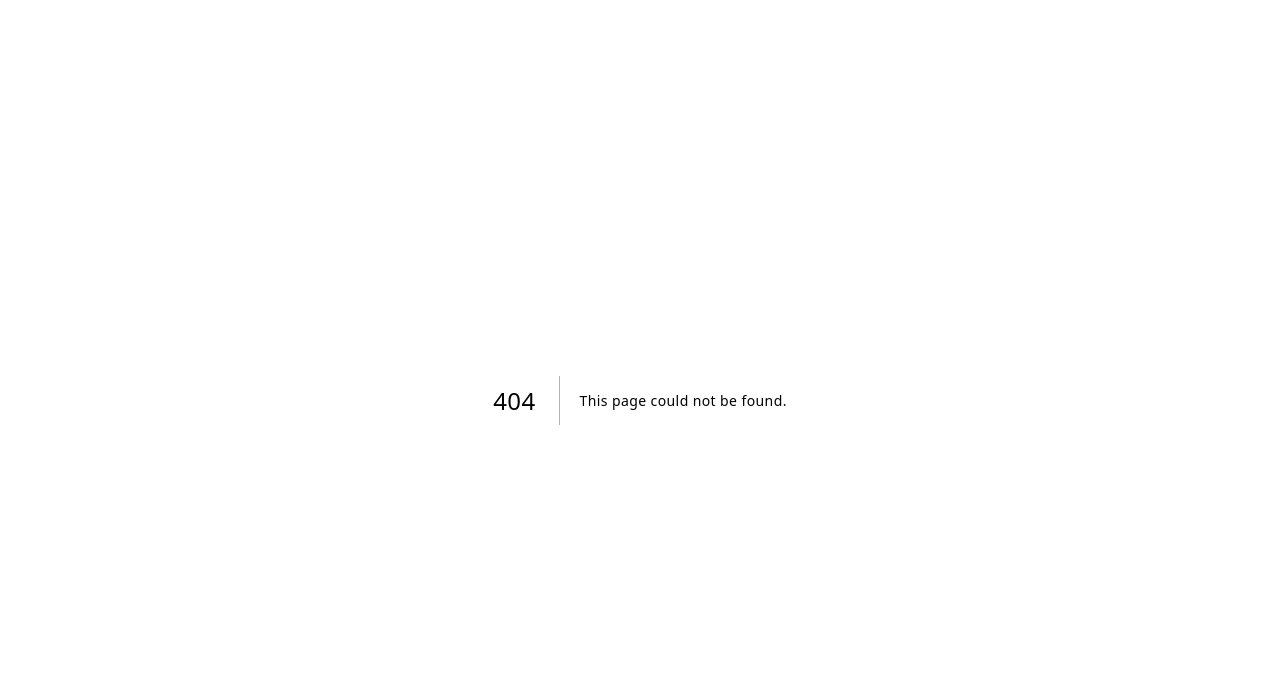
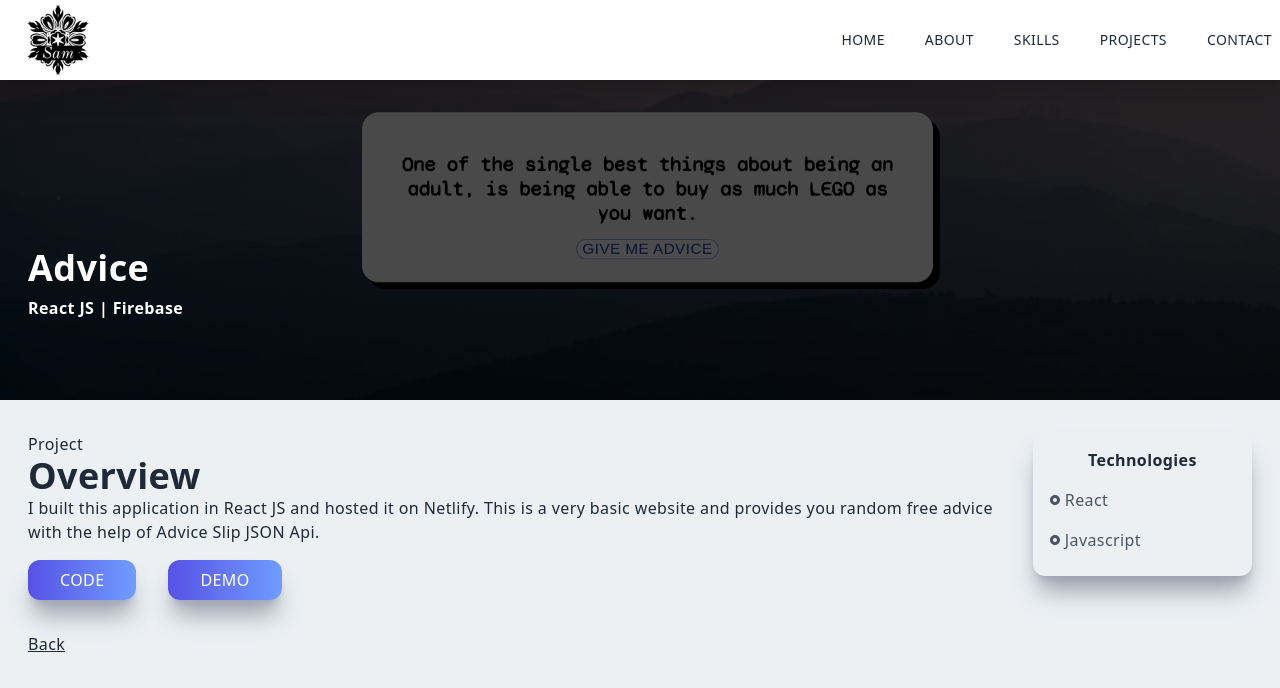
Before and after one commit to sam1322/portfolio-nextjs, a Next.js app: page /projects/advice in a window 1280 px wide. Before the commit this address had no page. Shown: the top 688 px of the page. Built offline with nearby package versions, Linux system fonts and the light colour scheme.

Commit message:
finally finished the tutorial , some loose ends left but they will be taken care later

```diff
--- a/components/About.js
+++ b/components/About.js
@@ -4,8 +4,8 @@ import AboutImg from 'public/assets/about.jpg';
 import Image from "next/image";
 const About = () => {
   return (
-    <div className="w-full md:h-screen p-2 flex items-center py-16">
-      <div className="max-w-[1240px] m-auto md:grid grid-cols-3 gap-8">
+    <div id="about" className="w-full md:h-full p-2 flex items-center py-16">
+      <div className="max-w-[1240px] m-auto md:grid grid-cols-2 gap-8">
         <div>
           {/* <div className='col-span-2'> */}
           <p className="uppercase text-xl tracking-widest text-[#5651e5]">About</p>
@@ -23,7 +23,7 @@ const About = () => {
             the best tool for the job.
             <br />I am also familiar with backend technologies such as Java and Springboot.
           </p>
-          <Link href='/projects'>
+          <Link href='/#projects'>
             <p className='py-2 text-gray-600 underline cursor-pointer'>
               Check out some of my latest projects.
             </p>
--- a/components/Contact.js
+++ b/components/Contact.js
@@ -9,7 +9,7 @@ import Link from "next/link";
 
 const Contact = () => {
   return (
-    <div className="w-full lg:h-screen">
+    <div id="contact" className="w-full lg:h-screen">
       <div className="max-w-[1240px] m-auto px-2 py-16 w-full  ">
         <p className="text-xl tracking-widest uppercase text-[#5651E5]">
           Contact
--- a/components/Navbar.js
+++ b/components/Navbar.js
@@ -1,43 +1,50 @@
 import Image from "next/image";
-import React, {useState} from "react";
+import React, { useState } from "react";
 import navLogo from "public/assets/navLogo.png";
 import Link from "next/link";
-import {AiOutlineClose, AiOutlineMail, AiOutlineMenu} from "react-icons/ai";
-import {FaGithub, FaLinkedinIn} from "react-icons/fa";
-import {BsFillPersonLinesFill} from "react-icons/bs";
+import { AiOutlineClose, AiOutlineMail, AiOutlineMenu } from "react-icons/ai";
+import { FaGithub, FaLinkedinIn } from "react-icons/fa";
+import { BsFillPersonLinesFill } from "react-icons/bs";
+
 const Navbar = (props) => {
   const [nav, setNav] = useState(false);
   const handleNav = () => {
     setNav(!nav);
   };
+  const navList = [
+    { link: "/", title: "Home" },
+    { link: "/#about", title: "About" },
+    { link: "/#skills", title: "Skills" },
+    { link: "/#projects", title: "Projects" },
+    { link: "/#contact", title: "Contact" },
+  ];
   return (
     <div className="fixed w-full h-20 shadow-xl z-[100] bg-white">
       <div className="flex justify-between items-center w-full h-full px-2 2xl:px-16">
-        <Image src={navLogo} width="75" height="50" alt="Logo" />
+        <Link href="/">
+          <Image src={navLogo} width="100" height="50" alt="Logo" />
+        </Link>
         <div>
           <ul className="hidden md:flex">
-            <Link href="/">
-              <li className="ml-10 text-sm uppercase hover:border-b ">Home </li>
+            {navList.map((item, index) => (
+              <Link href={item.link} key={index}>
+                <li className="ml-10 text-sm uppercase hover:border-b ">
+                  {item.title}
+                </li>
               </Link>
-            <Link href="/">
-              <li className="ml-10 text-sm uppercase hover:border-b ">About </li>
-            </Link>
-            <Link href="/">
-              <li className="ml-10 text-sm uppercase hover:border-b ">Skills</li>
-            </Link>
-            <Link href="/">
-              <li className="ml-10 text-sm uppercase hover:border-b ">Projects </li>
-            </Link>
-            <Link href="/">
-              <li className="ml-10 text-sm uppercase hover:border-b ">Contact </li>
-            </Link>
+            ))}
           </ul>
           <div onClick={handleNav} className="md:hidden">
             <AiOutlineMenu size={20} />
           </div>
         </div>
       </div>
-      <div className={nav ? "md:hidden fixed left-0 top-0 w-full h-screen  bg-black/70" : ""}>
+      <div
+        className={
+          nav ? "md:hidden fixed left-0 top-0 w-full h-screen  bg-black/70" : ""
+        }
+        onClick={handleNav}
+      ></div>
       <div
         className={
           nav
@@ -47,8 +54,13 @@ const Navbar = (props) => {
       >
         <div>
           <div className="flex w-full items-center justify-between">
-              <Image src={navLogo} width="60" height="35" alt="Logo" />
-              <div onClick={handleNav} className="rounded-full shadow-lg shadow-gray-400 p-3 cursor-pointer">
+            <Link href="/" onClick={handleNav}>
+              <Image src={navLogo} width="100" height="35" alt="Logo" />
+            </Link>
+            <div
+              onClick={handleNav}
+              className="rounded-full shadow-lg shadow-gray-400 p-3 cursor-pointer"
+            >
               <AiOutlineClose />
             </div>
           </div>
@@ -60,24 +72,16 @@ const Navbar = (props) => {
         </div>
         <div className="py-4 flex flex-col">
           <ul className="uppercase">
-              <Link href="/">
-                <li className="py-4 text-sm"> Home</li>
+            {navList.map((item, index) => (
+              <Link href={item.link} key={index} onClick={handleNav}>
+                <li className="py-4 text-sm"> {item.title}</li>
               </Link>
-              <Link href="/">
-                <li className="py-4 text-sm"> About</li>
-              </Link>
-              <Link href="/">
-                <li className="py-4 text-sm">Skills</li>
-              </Link>
-              <Link href="/">
-                <li className="py-4 text-sm"> Projects</li>
-              </Link>
-              <Link href="/">
-                <li className="py-4 text-sm">Contact</li>
-              </Link>
+            ))}
           </ul>
           <div className="pt-40">
-              <p className="uppercase tracking-widest text-[#5651e5]">Let&apos;s Connect </p>
+            <p className="uppercase tracking-widest text-[#5651e5]">
+              Let&apos;s Connect
+            </p>
             <div className="flex items-center justify-between my-4 w-full sm:w-[80%]">
               <div className="rounded-full shadow-lg shadow-gray-400 p-3 cursor-pointer hover:scale-105 ease-in duration-300 ">
                 <FaLinkedinIn />
@@ -96,7 +100,6 @@ const Navbar = (props) => {
         </div>
       </div>
     </div>
-    </div>
   );
 };
 
--- a/components/ProjectItem.js
+++ b/components/ProjectItem.js
@@ -3,25 +3,23 @@ import Link from "next/link";
 import Image from "next/image";
 
 const ProjectItem = (props) => {
-  const { backgroundImg, title, projectUrl,hostedUrl } = props;
+  const { projectImg, title  , link} = props;
   return (
     <div className="relative flex items-center justify-center h-auto w-full shadow-xl shadow-gray-400 rounded-xl p-4 group hover:bg-gradient-to-r from-[#5651e5] to-[#709dff]">
       <Image
         className="rounded-xl group-hover:opacity-10"
-        src={backgroundImg.src}
+        src={projectImg.src}
         alt="/"
         width={600}
         height={100}
       />
       <div className="hidden group-hover:block absolute">
         {/* <div className='hidden group-hover:block absolute top-[50%] left-[50%] translate-x-[-50%] translate-y-[-50%]'> */}
-        <Link href={hostedUrl} target="_blank">
           <h3 className="text-2xl text-white tracking-wider text-center">
             {title}
           </h3>
-        </Link>
         <p className="pb-4 pt-2 text-white text-center">React JS</p>
-        <Link href={projectUrl} target="_blank">
+        <Link href={link}>
           <p className="text-center py-3 min-w-[180px] rounded-lg bg-white text-gray-700 font-bold text-lg cursor-pointer ">
             More Info
           </p>
--- a/components/Projects.js
+++ b/components/Projects.js
@@ -1,38 +1,39 @@
 /* eslint-disable react/no-unescaped-entities */
 import React from "react";
 import ProjectItem from "./ProjectItem";
-import superChat from 'public/assets/projects/superChat.png'
-import AmazonClone from 'public/assets/projects/AmazonClone.png'
-import Advice from 'public/assets/projects/Advice.png'
+// import superChat from "public/assets/projects/superChat.png";
+// import AmazonClone from "public/assets/projects/AmazonClone.png";
+// import Advice from "public/assets/projects/Advice.png";
+import { projectDetailsList } from "constant/projectDetails";
 
 const Projects = () => {
-  const projectList = [
-    {
-      title: "Super Chat",
-      backgroundImg:superChat,
-      projectUrl: "https://github.com/sam1322/SuperChat",
-      hostedUrl:"https://superchat-8dbfd.web.app/"
-    },
-    {
-      title: "Amazon Clone",
-      backgroundImg:AmazonClone,
-      projectUrl: "https://github.com/sam1322/Amazon-clone",
-      hostedUrl:"https://clone-faf47.web.app/"
-    },
-    {
-      title: "Advice",
-      backgroundImg:Advice,
-      projectUrl: "https://github.com/sam1322/advice_project",
-      hostedUrl:"https://gracious-benz-f77466.netlify.app/"
-    },
-   ];
+  // const projectList = [
+  //   {
+  //     title: "Super Chat",
+  //     backgroundImg:superChat,
+  //     projectUrl: "https://github.com/sam1322/SuperChat",
+  //     hostedUrl:"https://superchat-8dbfd.web.app/"
+  //   },
+  //   {
+  //     title: "Amazon Clone",
+  //     backgroundImg:AmazonClone,
+  //     projectUrl: "https://github.com/sam1322/Amazon-clone",
+  //     hostedUrl:"https://clone-faf47.web.app/"
+  //   },
+  //   {
+  //     title: "Advice",
+  //     backgroundImg:Advice,
+  //     projectUrl: "https://github.com/sam1322/advice_project",
+  //     hostedUrl:"https://gracious-benz-f77466.netlify.app/"
+  //   },
+  //  ];
   return (
-    <div className="w-full">
+    <div id="projects" className="w-full">
       <div className="max-w-[1240px] mx-auto px-2 py-16">
         <p className="text-xl tracking-widest uppercase">Projects</p>
         <h2 className="py-4">What I&apos;ve Built</h2>
         <div className="grid md:grid-cols-2 gap-8">
-          {projectList.map((item, index) => (
+          {projectDetailsList.map((item, index) => (
             <ProjectItem key={index} {...item} />
           ))}
         </div>
--- a/components/Skills.js
+++ b/components/Skills.js
@@ -12,24 +12,29 @@ import node from "public/assets/skills/node.png";
 
 const Skills = (props) => {
   const SkillList = [
-    {logo: html, skill: "HTML"},
-    {logo: css, skill: "CSS"},
-    {logo: javascript, skill: "Javascript"},
-    {logo: nextjs, skill: "Nextjs"},
-    {logo: react, skill: "React"},
-    {logo: node, skill: "Node"},
-    {logo: tailwind, skill: "Tailwind"},
-    {logo: firebase, skill: "Firebase"},
-    {logo: github, skill: "Github"},
+    { logo: html, skill: "HTML" },
+    { logo: css, skill: "CSS" },
+    { logo: javascript, skill: "Javascript" },
+    { logo: nextjs, skill: "Nextjs" },
+    { logo: react, skill: "React" },
+    { logo: node, skill: "Node" },
+    { logo: tailwind, skill: "Tailwind" },
+    { logo: firebase, skill: "Firebase" },
+    { logo: github, skill: "Github" },
   ];
   return (
-    <div className="w-full lg:h-screen p-2">
+    <div id="skills" className="w-full lg:h-screen p-2">
       <div className="max-w-[1240px] mx-auto flex flex-col justify-center h-full">
-        <p className="text-xl tracking-widest uppercase text-[#5651e5]">Skills</p>
+        <p className="text-xl tracking-widest uppercase text-[#5651e5]">
+          Skills
+        </p>
         <h2 className="py-4">What I Can Do</h2>
         <div className="w-[95%] m-auto grid md:grid-cols-2 lg:grid-cols-4 gap-8">
           {SkillList.map((item, index) => (
-          <div key={index} className="p-6 shadow-xl rounded-xl hover:scale-105 ease-in duration-300">
+            <div
+              key={index}
+              className="p-6 shadow-xl rounded-xl hover:scale-105 ease-in duration-300"
+            >
               <div className="grid grid-cols-2 gap-4 justify-center items-center">
                 <div className="m-auto">
                   <Image src={item.logo} alt="/" width="64" />
--- /dev/null
+++ b/constant/projectDetails.js
@@ -0,0 +1,42 @@
+import superChat from "public/assets/projects/superChat.png";
+import AmazonClone from "public/assets/projects/AmazonClone.png";
+import Advice from "public/assets/projects/Advice.png";
+
+export const projectDetailsList = [
+  {
+    link: "/projects/superchat",
+    name: "superchat",
+    title: "Super Chat",
+    subTitle: "React JS | Firebase ",
+    projectImg: superChat,
+    description:
+      "I built this application in React JS and Firebase and it is currently hosted on Firebase itself🔥 .This app features user authentication with using google's authentication service as well as the firestore cloud storage database for storing all the chats.",
+    code: "https://github.com/sam1322/SuperChat",
+    demo: "https://superchat-8dbfd.web.app/",
+    techStack: ["React", "Firebase", "Javascript"],
+  },
+  {
+    link: "/projects/amazon-clone",
+    name: "amazon-clone",
+    title: "Amazon Clone",
+    subTitle: "React JS | Firebase ",
+    projectImg: AmazonClone,
+    description:
+      "I built this application in React JS and Firebase and it is hosted on currently hosted on Firebase🔥.This app features user authentication with the help of firebase. This is a static application and was made for learning purposes only. The useContext hook is also implemented for app-wide state management.",
+    code: "https://github.com/sam1322/Amazon-clone",
+    demo: "https://clone-faf47.web.app/",
+    techStack: ["React", "Firebase", "Javascript"],
+  },
+  {
+    link: "/projects/advice",
+    name: "advice",
+    title: "Advice",
+    subTitle: "React JS | Firebase ",
+    projectImg: Advice,
+    description:
+      "I built this application in React JS and hosted it on Netlify. This is a very basic website and provides you random free advice with the help of Advice Slip JSON Api.",
+    code: "https://github.com/sam1322/advice_project",
+    demo: "https://gracious-benz-f77466.netlify.app/",
+    techStack: ["React", "Javascript"],
+  },
+];
--- a/pages/_app.js
+++ b/pages/_app.js
@@ -1,9 +1,11 @@
 import "styles/globals.css";
-import {Analytics} from "@vercel/analytics/react";
+import { Analytics } from "@vercel/analytics/react";
+import Navbar from "components/Navbar";
 
-export default function App({Component, pageProps}) {
+export default function App({ Component, pageProps }) {
   return (
     <>
+      <Navbar />
       <Component {...pageProps} />
       <Analytics />
     </>
--- a/pages/index.js
+++ b/pages/index.js
@@ -1,7 +1,7 @@
 import About from "components/About";
 import Contact from "components/Contact";
 import Main from "components/Main";
-import Navbar from "components/Navbar";
+// import Navbar from "components/Navbar";
 import Projects from "components/Projects";
 import Skills from "components/Skills";
 import Head from "next/head";
@@ -20,7 +20,7 @@ export default function Home() {
         <meta name="viewport" content="width=device-width, initial-scale=1" />
         <link rel="icon" href="/favicon.ico" />
       </Head>
-      <Navbar />
+      {/* <Navbar /> */}
       <Main />
       <About />
       <Skills />
--- /dev/null
+++ b/pages/projects/[project].js
@@ -0,0 +1,92 @@
+import Image from "next/image";
+import React from "react";
+import { RiRadioButtonFill } from "react-icons/ri";
+import Link from "next/link";
+import { projectDetailsList } from "constant/projectDetails";
+
+const netflix = (props) => {
+  //   const title = "NetFpplication in React JS and is hosted on GitHub pages.This app features user authentication with firebase as well as the firestore cloud storage database. This application is pulling movie  data from an the IMDB movie API and displaying different categories.It features horizontal sliding and a featured selection. The useContext hook is also being implemented for app-wide state management.";
+
+  const { pageProps } = props;
+
+  const { title, code, subTitle, projectImg, description, demo, techStack } =
+    props;
+
+  return (
+    <div className="w-full">
+      <div className="w-screen h-[50vh] relative">
+        <div className="absolute top-0 left-0 w-full h-[50vh] bg-black/70 z-10" />
+        {/* <div className='object-cover'> */}
+        <Image
+          className="absolute z-1"
+          objectFit="cover"
+          fill={true}
+          src={projectImg.src}
+          alt="/"
+        />
+
+        {/* </div> */}
+        <div className="absolute top-[70%] max-w-[1240px] w-full left-[50%] right-[50%] translate-x-[-50%] translate-y-[-50%] text-white z-10 p-2">
+          <h2 className="py-2">{title}</h2>
+          <h3>{subTitle}</h3>
+        </div>
+      </div>
+
+      <div className="max-w-[1240px] mx-auto p-2 grid md:grid-cols-5 gap-8 py-8">
+        <div className="col-span-4">
+          <p>Project</p>
+          <h2>Overview</h2>
+          <p>{description}</p>
+          <Link href={code} target="_blank">
+            <button className="px-8 py-2 mt-4 mr-8">Code</button>
+          </Link>
+          <Link href={demo} target="_blank">
+            <button className="px-8 py-2 mt-4">Demo</button>
+          </Link>
+        </div>
+        {Array.isArray(techStack) && (
+          <div className="h-fit col-span-4 md:col-span-1 shadow-xl shadow-gray-400 rounded-xl py-4">
+            <p className="text-center font-bold pb-2 ">Technologies</p>
+            <div className="grid grid-cols-3 md:grid-cols-1 pl-4">
+              {techStack.map((item, index) => (
+                <p key={index} className="text-gray-600 py-2 flex items-center">
+                  <RiRadioButtonFill className="pr-1" /> {item}
+                </p>
+              ))}
+            </div>
+          </div>
+        )}
+        <Link href="/#projects">
+          <p className="underline cursor-pointer">Back</p>
+        </Link>
+      </div>
+    </div>
+  );
+};
+
+export async function getStaticPaths() {
+  return {
+    // paths: [{ params: { project: "superchat" } }],
+    paths: projectDetailsList.map((item) => ({
+      params: { project: item.name },
+    })),
+    fallback: false, // can also be true or 'blocking'
+  };
+}
+
+export async function getStaticProps(context) {
+  const { params } = context;
+  const project = params?.project;
+  const details = projectDetailsList.find((val) => val.name === project);
+
+  if (details) {
+    return {
+      props: {
+        ...details,
+      },
+    };
+  }
+  return { notFound: true };
+}
+
+export default netflix;
--- a/styles/globals.css
+++ b/styles/globals.css
@@ -1,6 +1,10 @@
 @tailwind base;
 @tailwind components;
 @tailwind utilities;
+
+html{
+  scroll-behavior: smooth;
+}
 
 @layer base {
   body {
```
Also changed, not shown: public/assets/navLogo.png, public/assets/navLogo1.png (added). Lines whose indentation alone changed are shown as unchanged.
